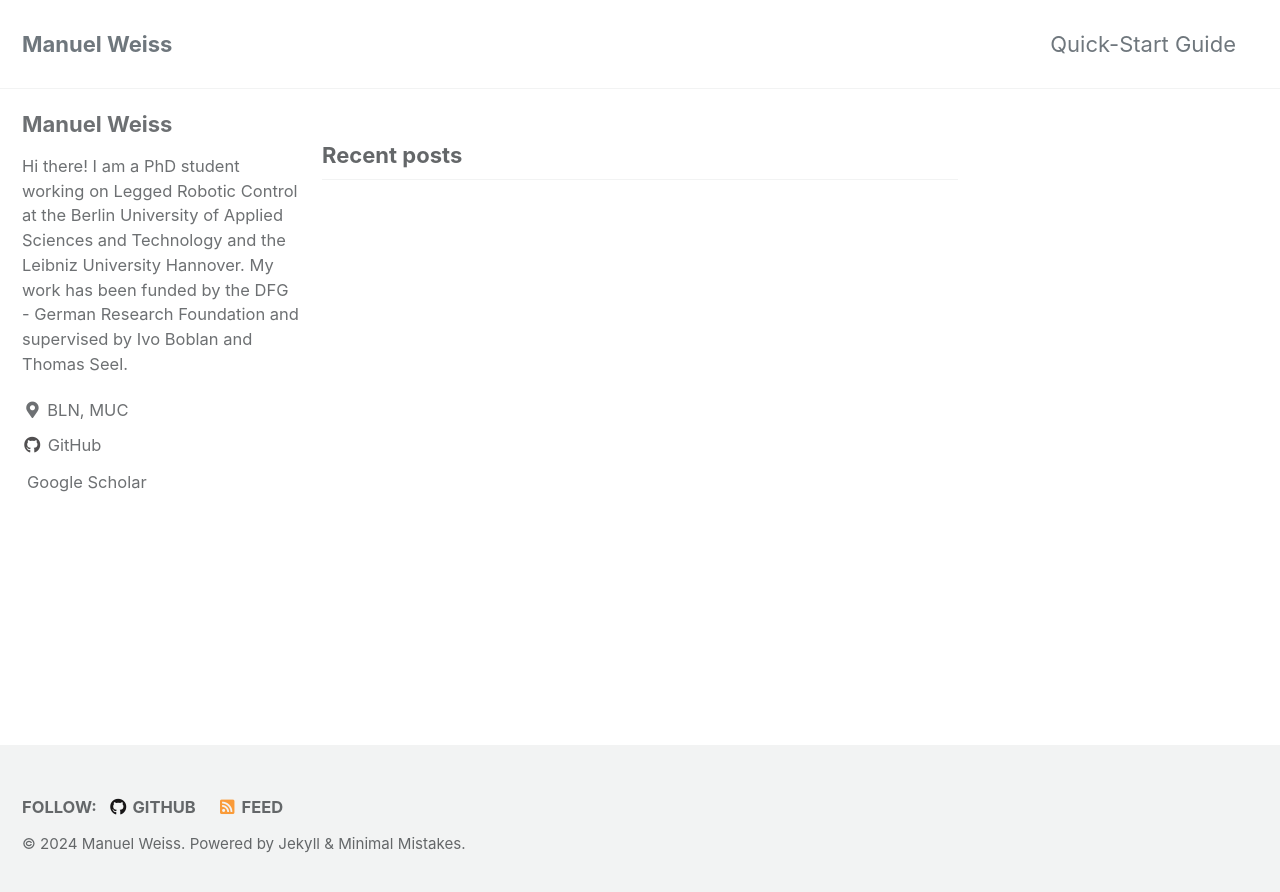
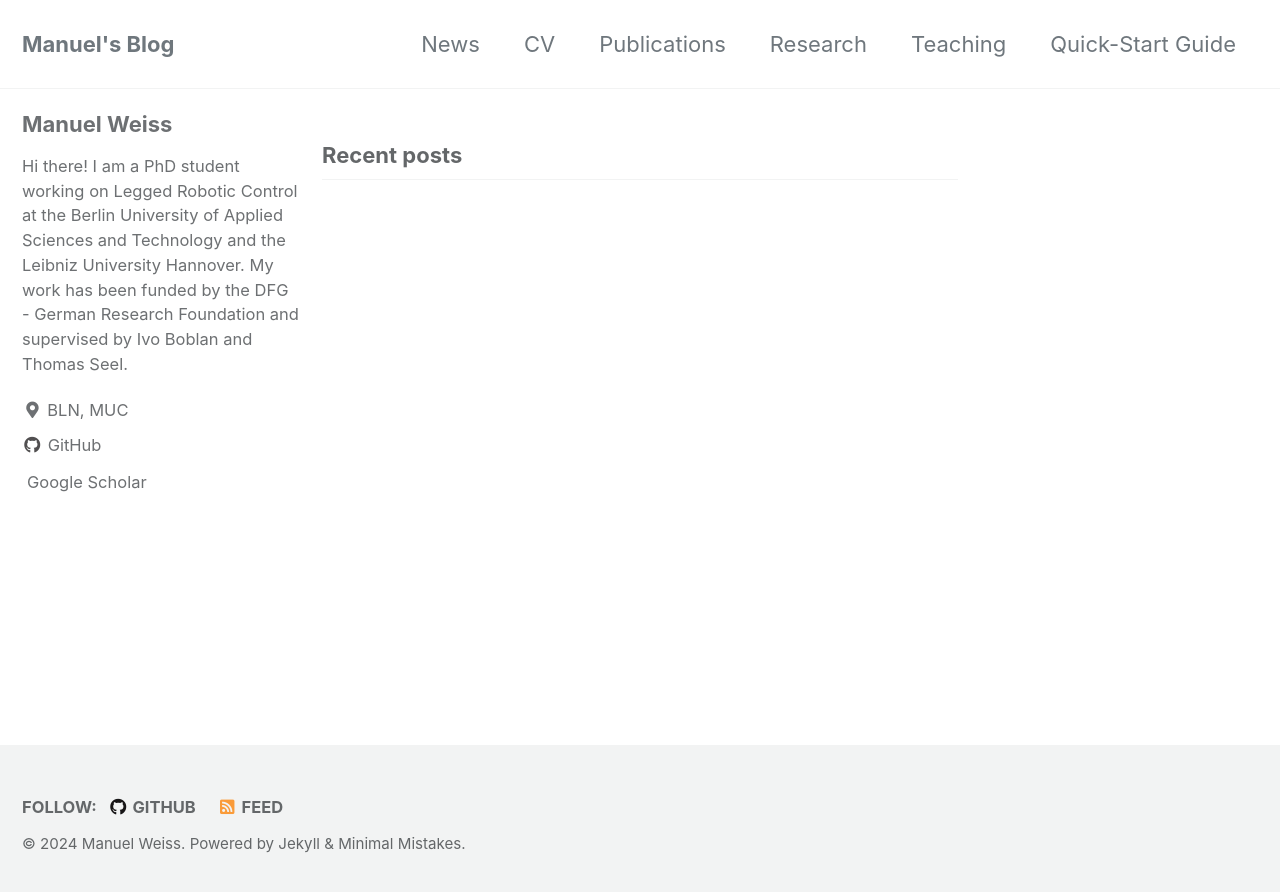
Before and after one commit to ma-weiss/ma-weiss.github.io, a Jekyll site: the page built from index.html, in a window 1280 px wide. Shown: the top 892 px of the page. Built offline with Jekyll 4.4.1, drawn with Linux system fonts in a browser that asks for light colours; cached includes are drawn as plain includes; the list of posts is cut into pages by our own code.

Commit message:
edit header

```diff
--- a/_config.yml
+++ b/_config.yml
@@ -16,7 +16,7 @@ minimal_mistakes_skin    : "default" # "air", "aqua", "contrast", "dark", "dirt"
 
 # Site Settings
 locale                   : "en-US"
-title                    : "Manuel Weiss"
+title                    : "Manuel's Blog"
 title_separator          : "-"
 subtitle                 : # site tagline that appears below site title in masthead
 name                     : "Manuel Weiss"
--- a/_data/navigation.yml
+++ b/_data/navigation.yml
@@ -1,5 +1,15 @@
 # main links
 main:
+  - title: "News"
+    url: /
+  - title: "CV"
+    url: /cv/
+  - title: "Publications"
+    url: /publications/
+  - title: "Research"
+    url: /research/
+  - title: "Teaching"
+    url: /teaching/
   - title: "Quick-Start Guide"
     url: https://mmistakes.github.io/minimal-mistakes/docs/quick-start-guide/
   # - title: "About"
```
